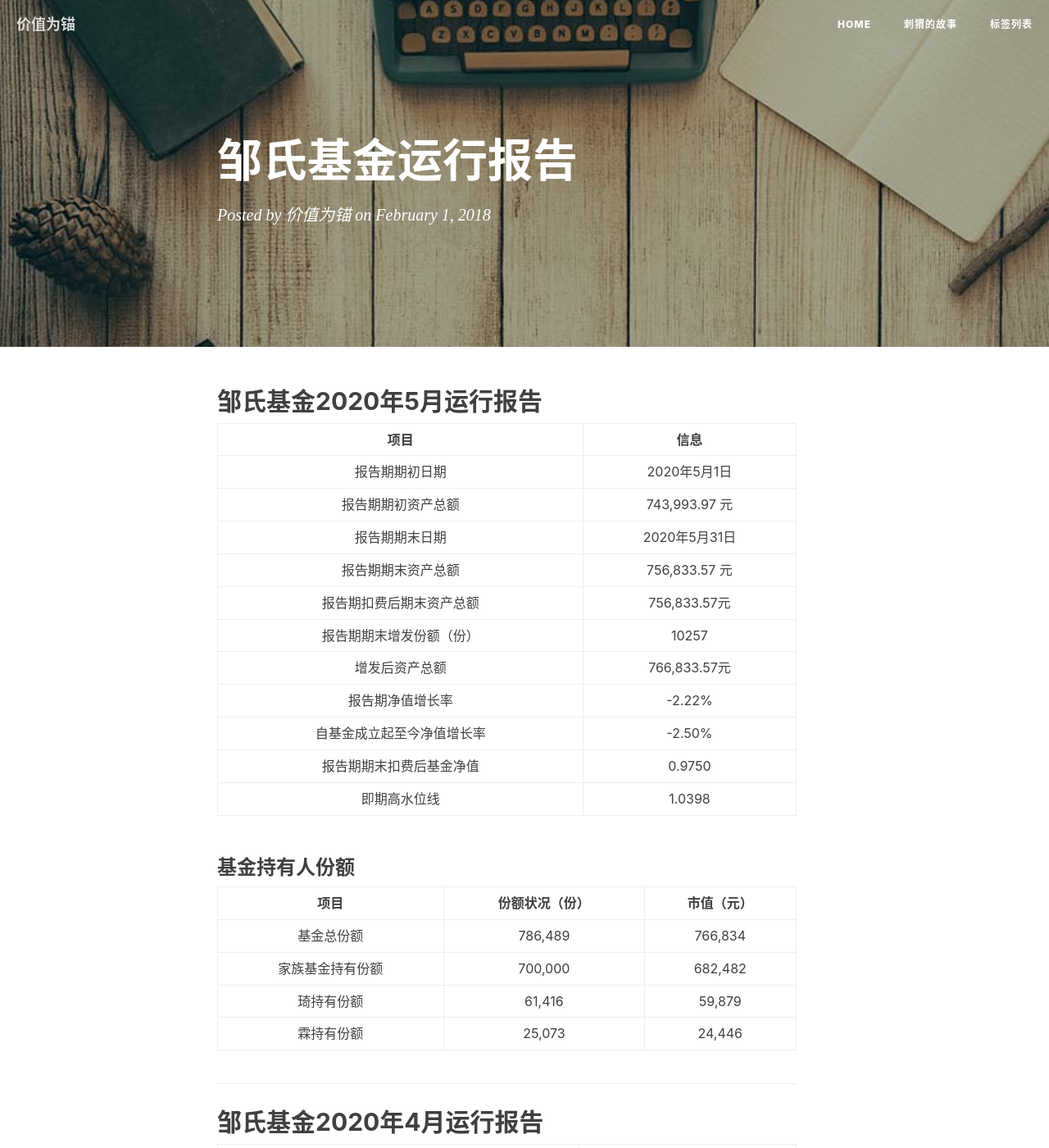
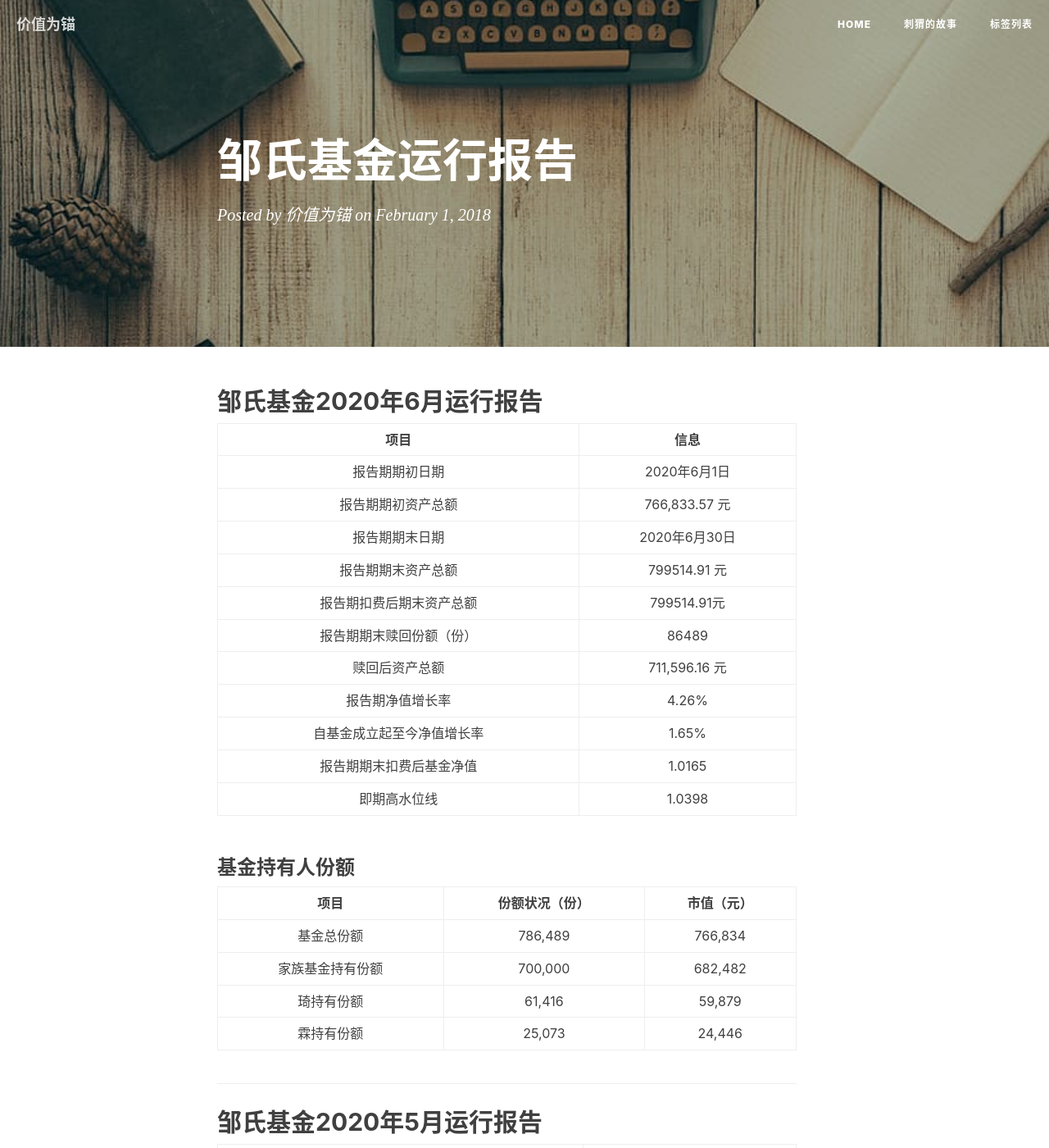
Before and after one commit to zoustephen/zoustephen.github.io, a Jekyll site: the page built from _posts/2018-02-01-zou.md, in a window 1280 px wide and 1400 px high. Shown: the whole window at 82% size. Built offline with Jekyll 4.4.1, drawn with Linux system fonts in a browser that asks for light colours; nearby versions of some CDN libraries; comment, search, counter and statistics services are not loaded.

Commit message:
Update 邹氏基金运行报告

```diff
--- a/_posts/2018-02-01-zou.md
+++ b/_posts/2018-02-01-zou.md
@@ -4,6 +4,34 @@ layout: post
 categories: ''
 tags: ''
 ---
+## 邹氏基金2020年6月运行报告
+
+
+项目|信息
+:-: | :-: | :-:
+报告期期初日期	|2020年6月1日 <br>
+报告期期初资产总额	| 766,833.57  元<br>
+报告期期末日期	|2020年6月30日<br>
+报告期期末资产总额|	799514.91 元<br>
+报告期扣费后期末资产总额	|799514.91元<br>
+报告期期末赎回份额（份）	|86489
+赎回后资产总额	|711,596.16 元
+报告期净值增长率|	4.26%<br>
+自基金成立起至今净值增长率|	1.65%<br>
+报告期期末扣费后基金净值	|1.0165<br>
+即期高水位线	|1.0398<br>
+
+### 基金持有人份额
+
+项目	|份额状况（份）|	市值（元）
+:-: | :-: | :-: | :-:
+基金总份额	 |786,489	 	 |766,834
+家族基金持有份额	 |700,000	 	|682,482
+琦持有份额         |61,416             |59,879
+霖持有份额         |25,073                |24,446
+
+***
+
 ## 邹氏基金2020年5月运行报告
 
 
```
